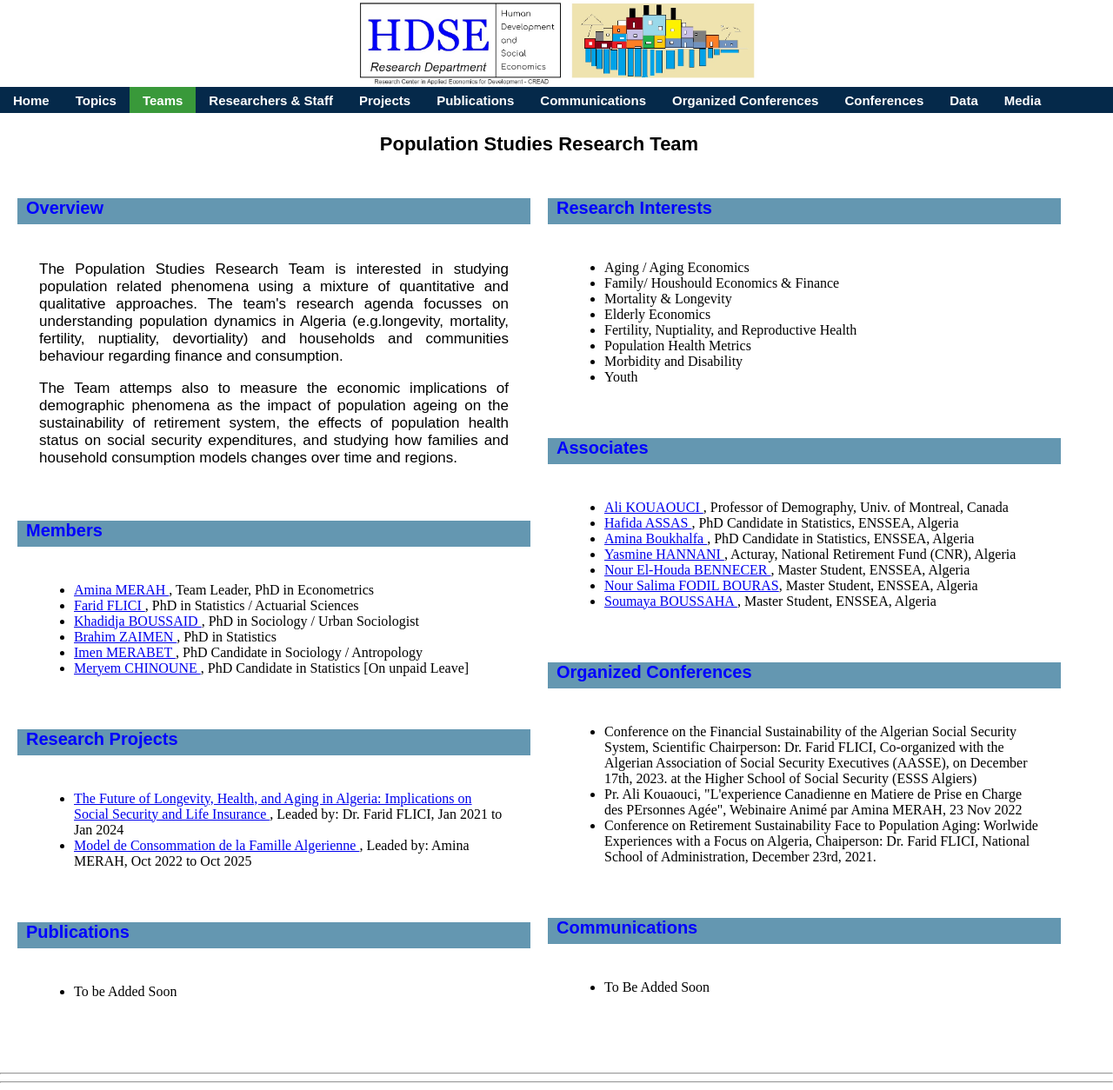
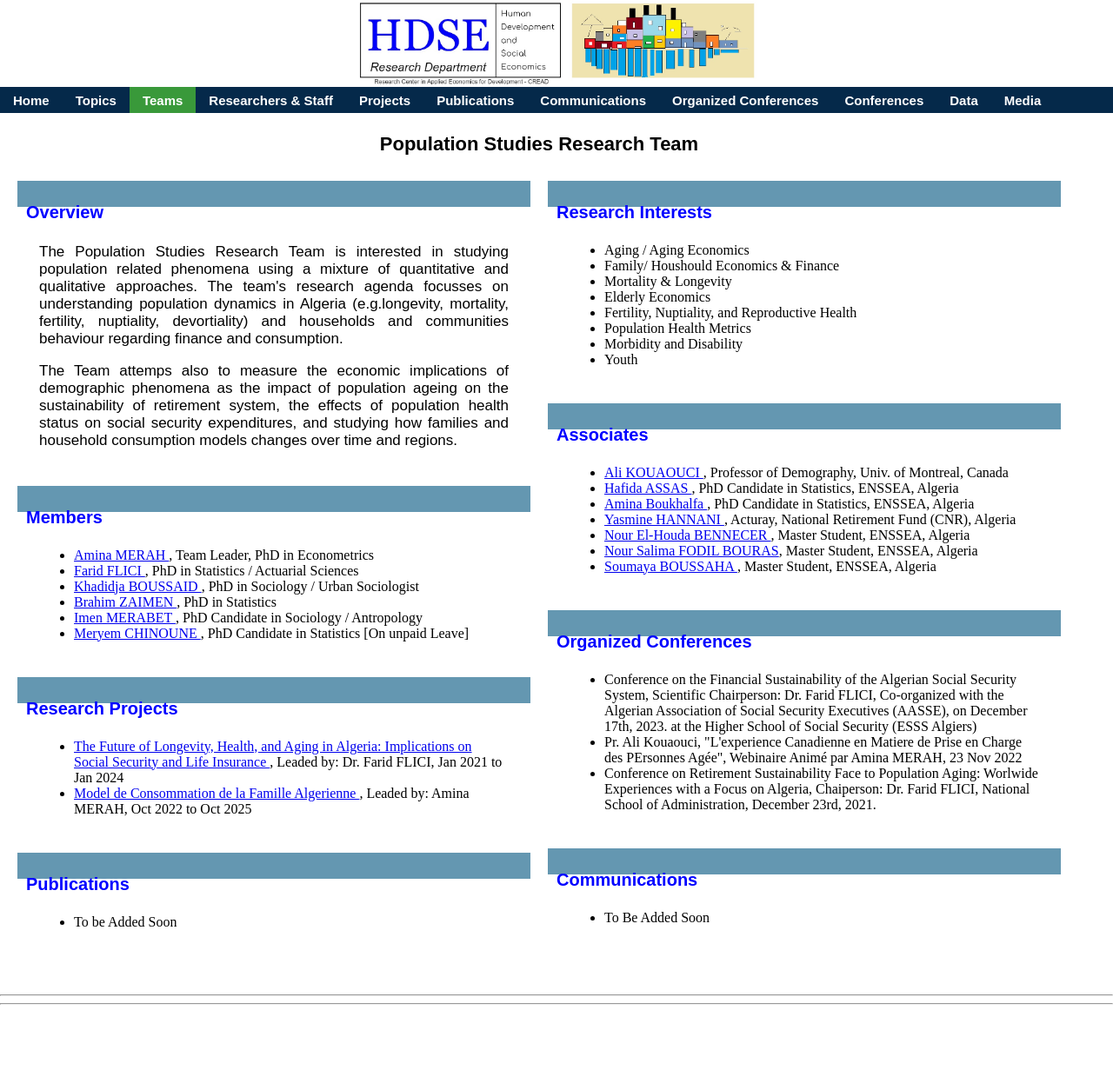
Before and after one commit to Farid-FLICI/farid-flici.github.io, a Jekyll site: the page ps.html, which Jekyll copies as it is, in a window 1280 px wide and 1254 px high. Shown: the whole window at 87% size. Built offline with Jekyll 4.4.1, drawn with Linux system fonts in a browser that asks for light colours.

Commit message:
Update ps.html

```diff
--- a/ps.html
+++ b/ps.html
@@ -30,8 +30,8 @@ ul.topnav li.right {float: right;}
 .header { position:fixed; top:0px; padding: 0px 0px 0px 0px;text-align: center; background-color: white; height:100px; width: 100%  }
 
 .container {     padding: 0px 0px 0px 0px; width:100%; margin:0px 0px 10px 0px; border:0px solid #292929 }
-.mainbody {      padding: 25px 25px 25px 25px; margin: 0px 0px 0px 0px;}
-.header2 {       height: 30px; padding: 0px 10px 15px 10px ;border: 0px solid #292929; background-color:#6497b1  }
+.mainbody {      padding: 25px 25px 15px 25px; margin: 0px 0px 0px 0px;}
+.header2 {       height: 30px; padding: 5px 10px 10px 10px ;border: 0px solid #292929; background-color:#6497b1  }
 
 .grid-container {  display: grid;  grid-template-columns: 50% 50%;  background-color: white;  padding: 10px;column-gap: 20px ; row-gap:5px;}
 .grid-item {  border: 0px solid rgba(0, 0, 0, 0.8);  padding: 20px;  font-size: 30px;  text-align: center}
```
